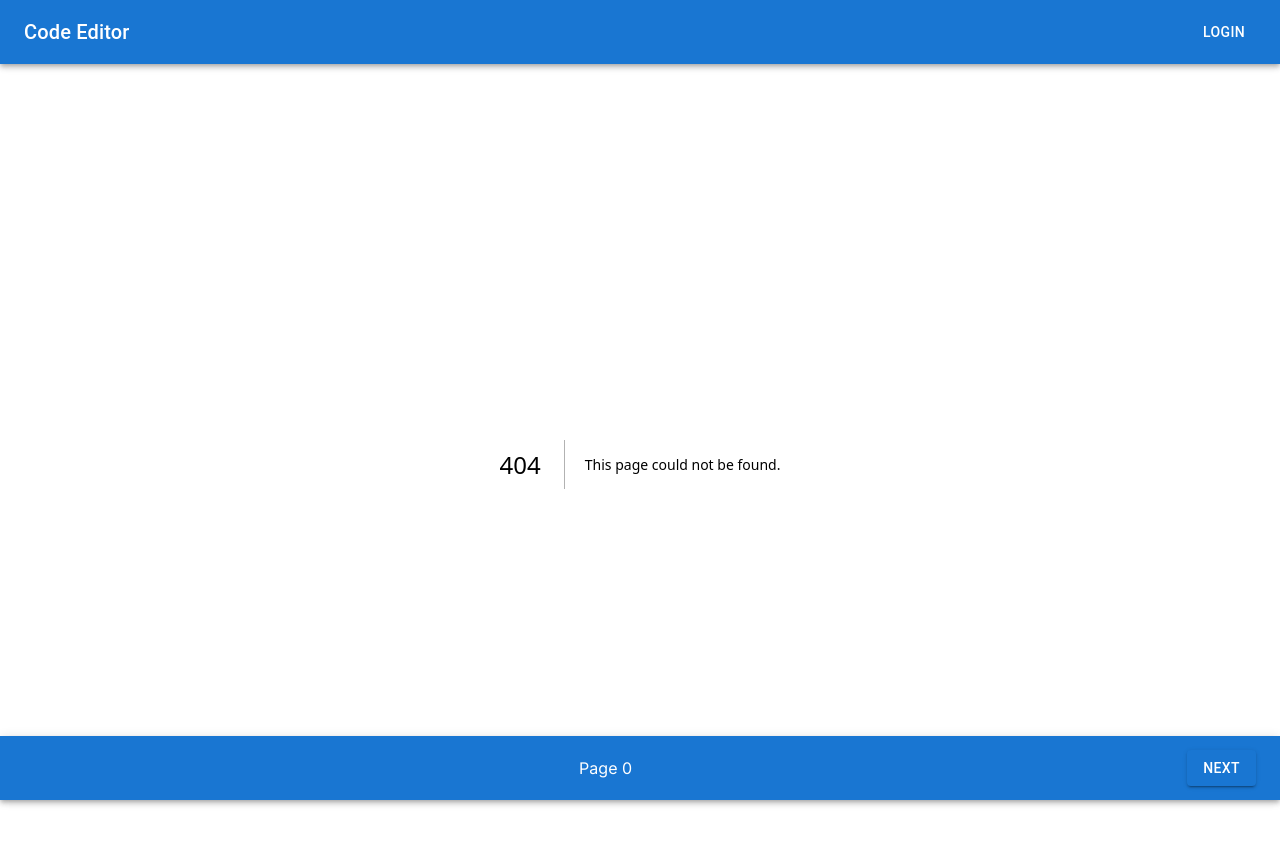
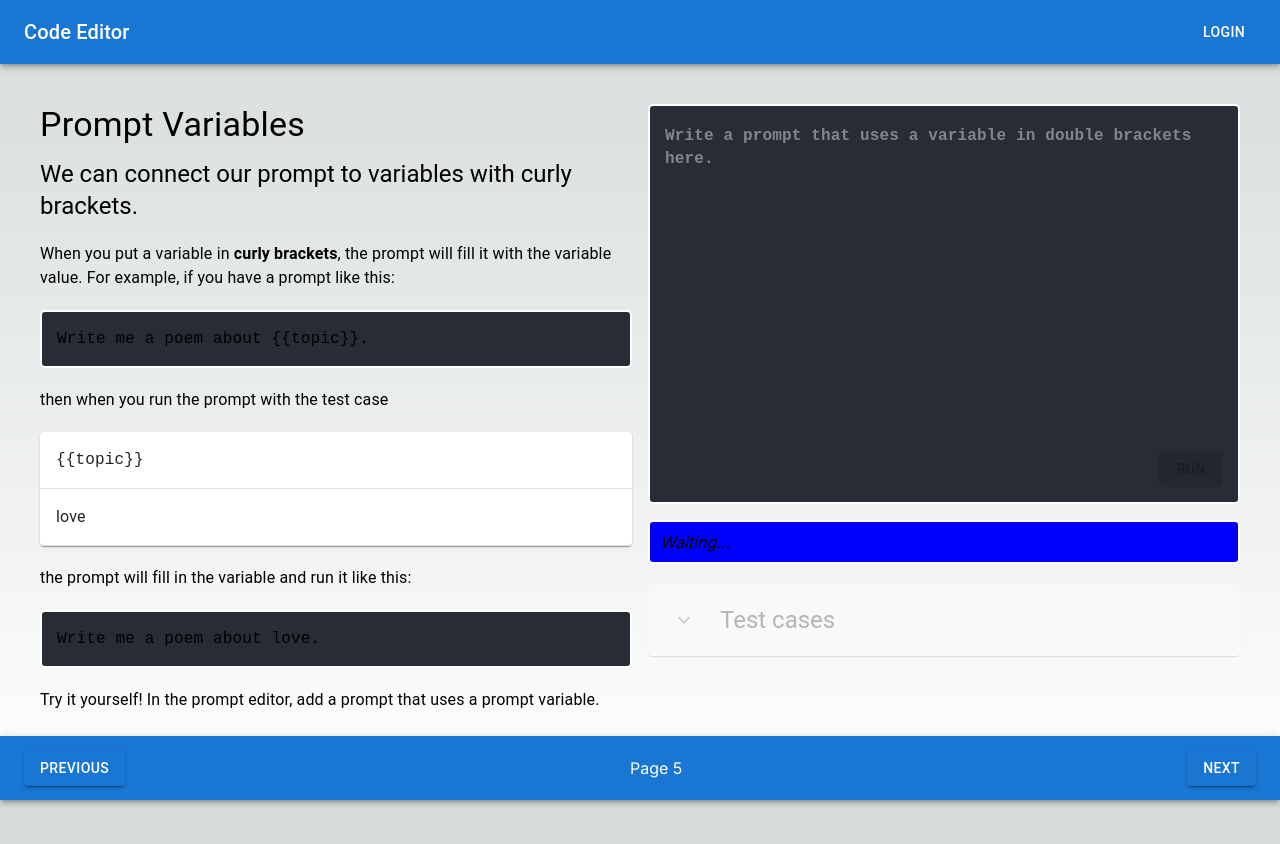
Before and after one commit to bkitano/learn-prompting, a Next.js app: page /prompt-variables in a window 1280 px wide. Before the commit this address had no page. Shown: the top 844 px of the page. After the commit the page ends 800 px from the top, so only its background shows below. Built offline with nearby package versions, Linux system fonts and the light colour scheme.

Commit message:
separate page for prompt variables

```diff
--- a/src/Components/BottomNav.tsx
+++ b/src/Components/BottomNav.tsx
@@ -7,6 +7,7 @@ const PAGES = [
   "/the-problem",
   "/test-cases",
   "/meet-prompt-editor",
+  "/prompt-variables",
   "/running-tests",
   "/asking-specifics",
   "/output-formatting",
--- a/src/Components/Editor.tsx
+++ b/src/Components/Editor.tsx
@@ -35,12 +35,15 @@ const Editor = (props: {
 }) => {
   const { initialValue, placeholder, onPromptChange, runDisabled } = props;
   const [responseValue, setResponseValue] = useState<string | null>(null);
+  const [loading, setLoading] = useState<boolean>(false);
 
   const handleSubmit = async (
     value: string,
     inputs?: Record<string, string>
   ) => {
     if (!value) return;
+
+    setLoading(true);
 
     const response = await getPromptCompletion({
       prompt: value,
@@ -68,7 +71,7 @@ const Editor = (props: {
           />
         </Grid>
         <Grid item xs={12}>
-          <ResponseViewer value={responseValue} />
+          <ResponseViewer value={responseValue} loading={loading} />
         </Grid>
       </Grid>
     </>
--- a/src/Components/ResponseViewer.tsx
+++ b/src/Components/ResponseViewer.tsx
@@ -1,7 +1,7 @@
-import { Box, Typography } from "@mui/material";
+import { Box, CircularProgress, Typography } from "@mui/material";
 
-const ResponseViewer = (props: { value: string | null }) => {
-  const { value } = props;
+const ResponseViewer = (props: { loading?: boolean; value: string | null }) => {
+  const { loading = false, value = null } = props;
   return (
     <Box
       style={{
@@ -9,13 +9,23 @@ const ResponseViewer = (props: { value: string | null }) => {
         border: "2px solid white",
         borderRadius: "5px",
         padding: "10px",
+        maxHeight: "200px",
+        overflow: "auto",
       }}
     >
-      <Typography style={{
-        whiteSpace: "pre-wrap",
-      }}>
-        {value ? value.trim() : <em>Waiting...</em>}
+      {value ? (
+        <Typography
+          style={{
+            whiteSpace: "pre-wrap",
+          }}
+        >
+          {value.trim()}
         </Typography>
+      ) : loading ? (
+        <CircularProgress />
+      ) : (
+        <em>Waiting...</em>
+      )}
     </Box>
   );
 };
--- /dev/null
+++ b/src/app/prompt-variables/PromptVariables.tsx
@@ -0,0 +1,102 @@
+import {
+  Card,
+  Table,
+  TableBody,
+  TableCell,
+  TableContainer,
+  TableHead,
+  TableRow,
+  Typography,
+} from "@mui/material";
+
+const PromptVariables = () => (
+  <>
+    <Typography variant="h4" gutterBottom>
+      Prompt Variables
+    </Typography>
+    <Typography variant="h5">
+      We can connect our prompt to variables with curly brackets.
+    </Typography>
+    <br />
+    <Typography variant="body1">
+      When you put a variable in{" "}
+      <span style={{ fontWeight: "bold" }}>curly brackets</span>, the prompt
+      will fill it with the variable value. For example, if you have a prompt
+      like this:
+    </Typography>
+    <br />
+    <div
+      style={{
+        padding: "15px",
+        backgroundColor: "#282c34",
+        border: "2px solid white",
+        borderRadius: "5px",
+      }}
+    >
+      <Typography
+        style={{
+          fontFamily: "monospace",
+        }}
+      >
+        Write me a poem about {`{{topic}}`}.
+      </Typography>
+    </div>
+    <br />
+    <Typography>then when you run the prompt with the test case</Typography>
+    <br />
+    <TableContainer component={Card}>
+      <Table>
+        <TableHead>
+          <TableRow>
+            <TableCell>
+              <Typography
+                style={{
+                  fontFamily: "monospace",
+                }}
+              >{`{{topic}}`}</Typography>
+            </TableCell>
+          </TableRow>
+        </TableHead>
+        <TableBody>
+          <TableRow>
+            <TableCell>
+              <Typography>love</Typography>
+            </TableCell>
+          </TableRow>
+        </TableBody>
+      </Table>
+    </TableContainer>
+    <br />
+    <Typography>
+      the prompt will fill in the variable and run it like this:
+    </Typography>
+    <br />
+    <div
+      style={{
+        padding: "15px",
+        backgroundColor: "#282c34",
+        border: "2px solid white",
+        borderRadius: "5px",
+      }}
+    >
+      <Typography
+        style={{
+          fontFamily: "monospace",
+        }}
+      >
+        Write me a poem about love.
+      </Typography>
+    </div>
+    <br />
+    <Typography>
+      Try it yourself! In the prompt editor, add a prompt that uses a prompt
+      variable.
+    </Typography>
+    <br />
+    <Typography>
+      Ready to deepen your understanding? Click "Next" to continue.
+    </Typography>
+  </>
+);
+
+export { PromptVariables };
--- /dev/null
+++ b/src/app/prompt-variables/page.tsx
@@ -0,0 +1,74 @@
+"use client";
+
+import { Grid } from "@mui/material";
+import { TestCasesView } from "../../Components/TestCases";
+import { Editor } from "@/Components/Editor";
+import { PromptVariables } from "./PromptVariables";
+import { useState } from "react";
+import { TestCase } from "@/resources/testCases";
+import { testCases as defaultTestCases } from "@/resources/testCases";
+
+export default function Page() {
+  const [prompt, setPrompt] = useState<string | null>(null);
+
+  const [testCases, setTestCases] = useState<TestCase[]>(defaultTestCases);
+
+  const runCases = async (cases: TestCase[]) => {
+    const response = await fetch(
+      `${process.env.NEXT_PUBLIC_API_ENDPOINT}/api/v1/batch`,
+      {
+        method: "POST",
+        headers: {
+          "Content-Type": "application/json",
+        },
+        body: JSON.stringify({
+          prompt: prompt,
+          inputs: cases,
+        }),
+      }
+    );
+
+    const { completions } = await response.json();
+    const newCases: TestCase[] = cases.map((testCase, index) => {
+      return {
+        ...testCase,
+        response: completions[index].completion.text,
+      };
+    });
+    setTestCases(newCases);
+  };
+
+  return (
+    <Grid container padding={5} spacing={2}>
+      <Grid item xs={12} sm={6}>
+        <PromptVariables />
+      </Grid>
+      <Grid item xs={12} sm={6}>
+        <Editor
+          {...{
+            initialValue: "",
+            placeholder: `Write a prompt that uses a variable in double brackets here.`,
+            onPromptChange: (value: string) => {
+              setPrompt(value);
+            },
+          }}
+        />
+        <br />
+        <div
+          style={{
+            opacity: 0.3,
+          }}
+        >
+          <TestCasesView
+            {...{
+              testCases,
+              hideRunButton: true,
+              runCases: () => runCases(testCases),
+              runButtonDisabled: prompt === null || prompt === "",
+            }}
+          />
+        </div>
+      </Grid>
+    </Grid>
+  );
+}
```
